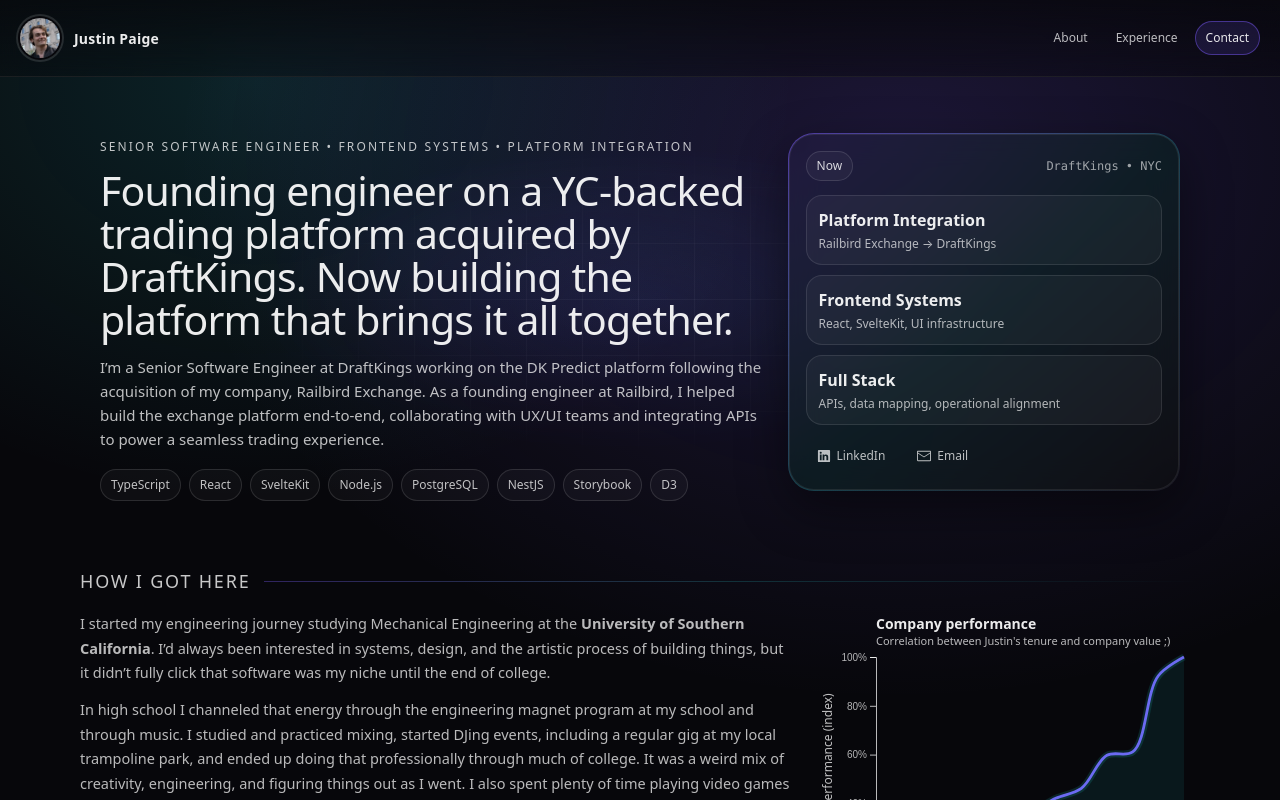
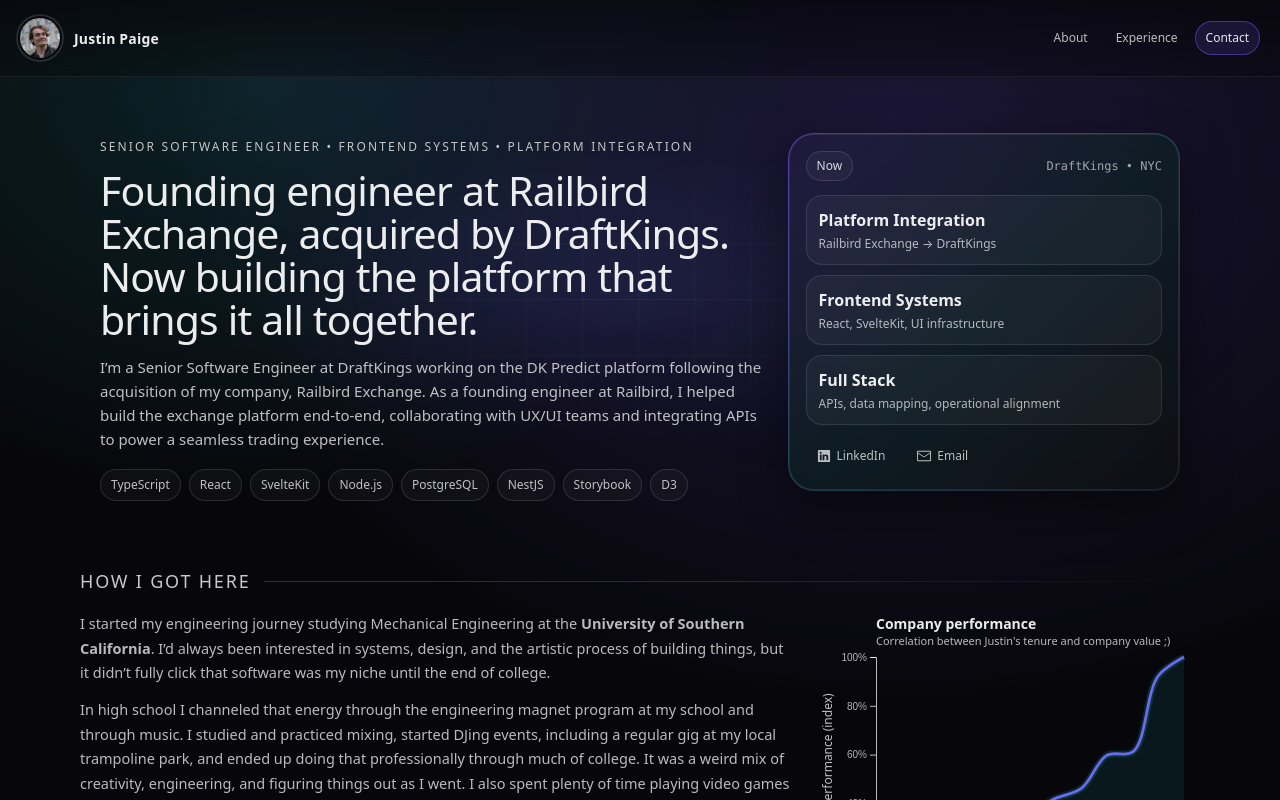
Before and after one commit to jhpaige/justinpaige.com, a React (Vite) app: page / in a window 1280 px wide. Shown: the top 800 px of the page. Built offline with nearby package versions, Linux system fonts and the light colour scheme.

Commit message:
Put railbird in tagline

```diff
--- a/src/pages/Home.tsx
+++ b/src/pages/Home.tsx
@@ -52,8 +52,8 @@
 
           {/* Note: if you update this headline, also update public/social.svg */}
           <h1 className="text-[clamp(30px,3.2vw,46px)] leading-[1.05] m-0 mb-3.5 tracking-[-0.02em]">
-            Founding engineer on a YC-backed trading platform acquired by
-            DraftKings. Now building the platform that brings it all together.
+            Founding engineer at Railbird Exchange, acquired by DraftKings. Now
+            building the platform that brings it all together.
           </h1>
 
           <p className="text-white/74 m-0 mb-4.5 text-[15px] leading-[1.6]">
```
Also changed, not shown: public/social.png, public/social.svg.
